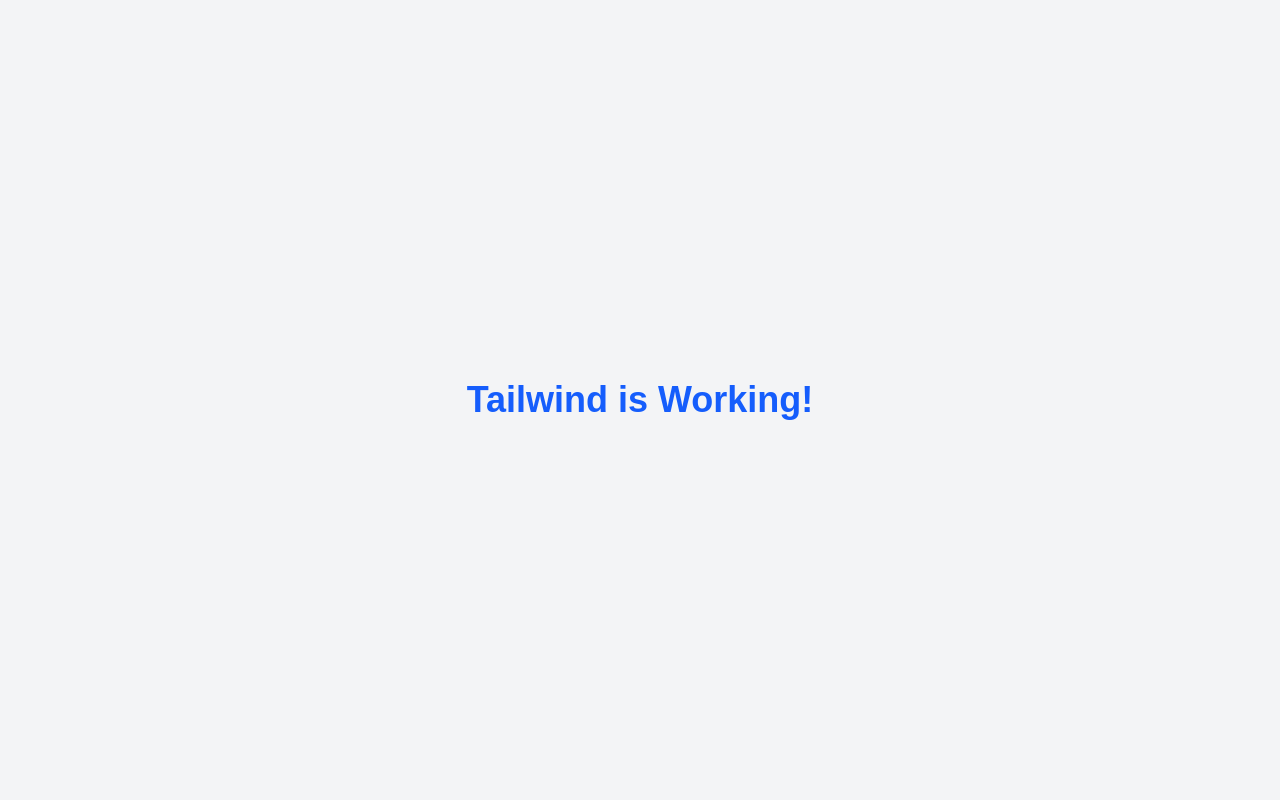
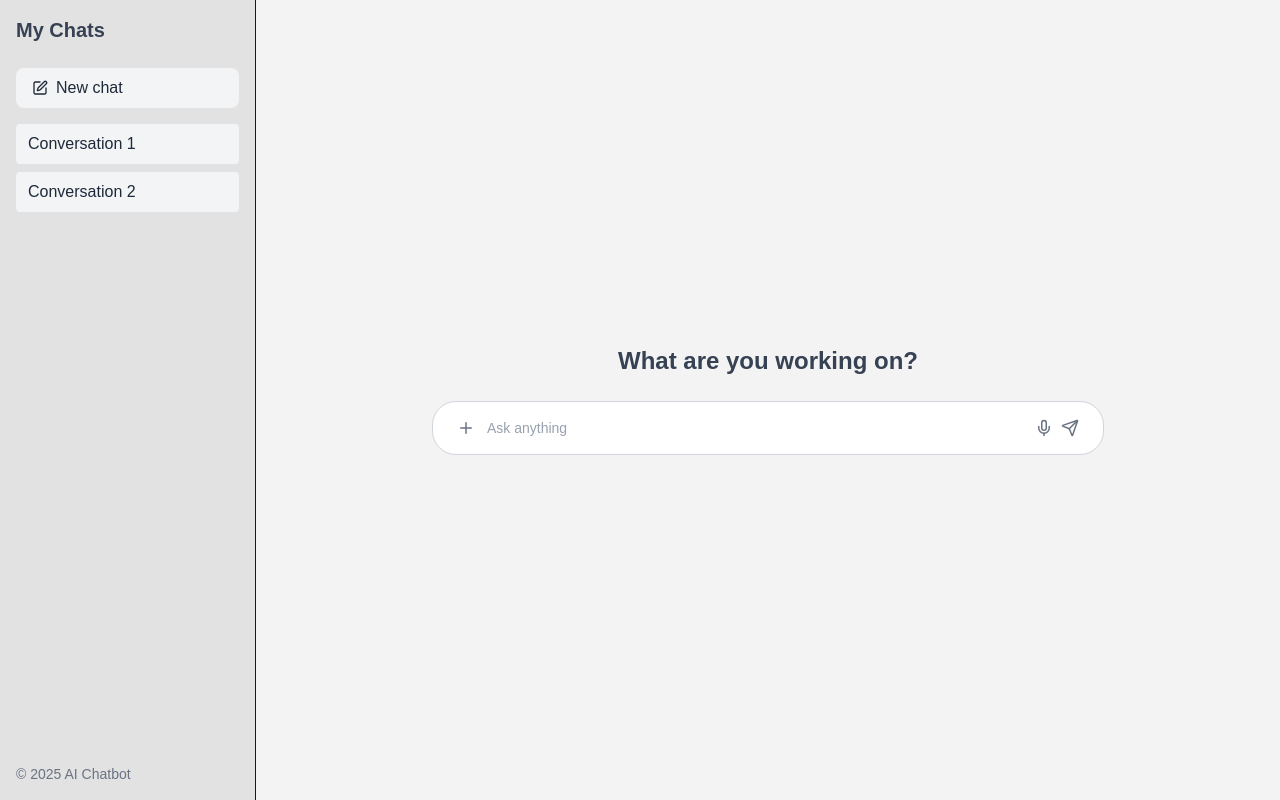
Before and after one commit to muhammad-12345/AI-Chatbot, a Next.js app: page / in a window 1280 px wide. Built offline with nearby package versions, Linux system fonts and the light colour scheme.

Commit message:
initial frontend implemented

```diff
--- a/package.json
+++ b/package.json
@@ -9,6 +9,11 @@
     "lint": "next lint"
   },
   "dependencies": {
+    "@emotion/react": "^11.14.0",
+    "@emotion/styled": "^11.14.0",
+    "@mui/icons-material": "^7.1.1",
+    "@mui/material": "^7.1.1",
+    "lucide-react": "^0.518.0",
     "next": "15.3.4",
     "react": "^19.0.0",
     "react-dom": "^19.0.0"
--- a/src/app/page.tsx
+++ b/src/app/page.tsx
@@ -1,9 +1,15 @@
-import Image from "next/image";
+'use client'
+
+import Sidebar from '@/components/Sidebar'
+import ChatBox from '@/components/Chatbox'
 
 export default function Home() {
   return (
-   <main className="flex min-h-screen items-center justify-center bg-gray-100">
-      <h1 className="text-4xl font-bold text-blue-600">Tailwind is Working!</h1>
+    <main className="min-h-screen h-screen flex bg-gray-50">
+      <Sidebar />
+      <div className="flex-1 flex flex-col">
+        <ChatBox />
+      </div>
     </main>
-  );
+  )
 }
--- /dev/null
+++ b/src/components/Chatbox.tsx
@@ -0,0 +1,125 @@
+'use client'
+
+import { useEffect, useRef, useState } from 'react'
+import { Plus, Mic, Send } from 'lucide-react'
+
+export default function ChatBox() {
+  type Message = { from: 'user' | 'ai'; text: string }
+  const [messages, setMessages] = useState<Message[]>([])
+  const [input, setInput] = useState('')
+  const messagesEndRef = useRef<HTMLDivElement | null>(null)
+
+  const sendMessage = () => {
+    if (!input.trim()) return
+    setMessages([...messages, { from: 'user', text: input }])
+    setInput('')
+    setTimeout(() => {
+      setMessages((prev) => [...prev, { from: 'ai', text: "Here's a reply from AI." }])
+    }, 1000)
+  }
+
+  useEffect(() => {
+    messagesEndRef.current?.scrollIntoView({ behavior: 'smooth' })
+  }, [messages])
+
+  const isEmpty = messages.length === 0
+
+  return (
+    <div className="flex flex-col h-screen w-full bg-[#f3f3f3] dark:bg-[#212121]">
+      {/* Chat Area */}
+      <div className={`flex-1 overflow-y-auto px-4 py-6 ${isEmpty ? 'flex items-center justify-center' : ''}`}>
+        <div className="w-full max-w-2xl mx-auto">
+          {isEmpty ? (
+            <div className="flex flex-col items-center justify-center w-full space-y-6 text-center">
+              <h2 className="text-2xl font-semibold text-gray-700 dark:text-gray-100">
+                What are you working on?
+              </h2>
+              <InputBar
+                input={input}
+                setInput={setInput}
+                sendMessage={sendMessage}
+                showRounded={true}
+              />
+            </div>
+          ) : (
+            <div className="flex flex-col space-y-4">
+              {messages.map((msg, i) => (
+                <div
+                  key={i}
+                  className={`px-4 py-3 rounded-xl text-sm w-fit ${
+                    msg.from === 'ai'
+                      ? 'bg-gray-200 dark:bg-gray-700 text-gray-800 dark:text-gray-100 self-start'
+                      : 'bg-blue-600 text-white self-end'
+                  }`}
+                >
+                  {msg.text}
+                </div>
+              ))}
+              <div ref={messagesEndRef} />
+            </div>
+          )}
+        </div>
+      </div>
+
+      {/* Bottom Input */}
+      {!isEmpty && (
+        <div className="border-t bg-white dark:bg-[#1a1a1a] dark:border-gray-800 px-4 py-4">
+          <div className="max-w-2xl mx-auto">
+            <InputBar
+              input={input}
+              setInput={setInput}
+              sendMessage={sendMessage}
+              showRounded={false}
+            />
+          </div>
+        </div>
+      )}
+    </div>
+  )
+}
+
+function InputBar({
+  input,
+  setInput,
+  sendMessage,
+  showRounded,
+}: {
+  input: string
+  setInput: (val: string) => void
+  sendMessage: () => void
+  showRounded: boolean
+}) {
+  return (
+    <div
+      className={`w-full flex items-center gap-3 ${
+        showRounded
+          ? 'bg-white dark:bg-[#2c2c2c] px-6 py-4 border border-gray-300 dark:border-gray-700 rounded-3xl'
+          : ''
+      }`}
+    >
+      {/* Plus Icon */}
+      <button title="Attach file" className="text-gray-500 dark:text-gray-400 hover:text-blue-500">
+        <Plus size={18} />
+      </button>
+
+      {/* Input */}
+      <input
+        value={input}
+        onChange={(e) => setInput(e.target.value)}
+        onKeyDown={(e) => e.key === 'Enter' && sendMessage()}
+        placeholder="Ask anything"
+        className="flex-1 bg-transparent outline-none text-gray-800 dark:text-white text-sm placeholder-gray-400 dark:placeholder-gray-500"
+      />
+
+      {/* Mic + Send */}
+      <div className="flex items-center gap-2 text-gray-500 dark:text-gray-400">
+        <button title="Mic (coming soon)" disabled>
+          <Mic size={18} />
+        </button>
+        <button onClick={sendMessage} title="Send">
+          <Send size={18} className="hover:text-blue-600 transition" />
+        </button>
+      </div>
+    </div>
+  )
+}
--- /dev/null
+++ b/src/components/Sidebar.tsx
@@ -0,0 +1,36 @@
+import { SquarePen } from 'lucide-react'
+
+export default function Sidebar() {
+  return (
+    <aside className="w-64 h-screen bg-[#e2e2e2] dark:bg-[#1a1919] border-r dark:border-gray-800 p-4 flex flex-col justify-between">
+      <div>
+        <h2 className="text-xl font-bold text-gray-700 dark:text-white mb-6">My Chats</h2>
+
+        <button className="w-full flex items-center justify-between bg-gray-100 dark:bg-gray-800 hover:bg-gray-200 dark:hover:bg-gray-700 text-gray-800 dark:text-gray-100 px-4 py-2 rounded-lg transition mb-4">
+          <div className="flex items-center gap-2">
+            <SquarePen size={16} />
+            <span>New chat</span>
+          </div>
+          {/* <span className="text-xs text-gray-400">Ctrl+Shift+O</span> */}
+        </button>
+
+        {/* Dummy chat list */}
+        <ul className="space-y-2">
+          {[1, 2].map((id) => (
+            <li
+              key={id}
+              className="px-3 py-2 bg-gray-100 dark:bg-gray-800 text-gray-800 dark:text-gray-100 rounded hover:bg-gray-200 dark:hover:bg-gray-700 cursor-pointer"
+            >
+              Conversation {id}
+            </li>
+          ))}
+        </ul>
+      </div>
+
+      {/* Theme toggle bottom */}
+      <div className="text-sm text-gray-500 mt-6">
+        © 2025 AI Chatbot
+      </div>
+    </aside>
+  )
+}
--- /dev/null
+++ b/src/components/Themetoggle.tsx
@@ -0,0 +1,19 @@
+'use client'
+import { useEffect, useState } from 'react'
+
+export default function ThemeToggle() {
+  const [dark, setDark] = useState(false)
+
+  useEffect(() => {
+    document.documentElement.classList.toggle('dark', dark)
+  }, [dark])
+
+  return (
+    <button
+      onClick={() => setDark(!dark)}
+      className="text-xs text-gray-500 dark:text-gray-300 hover:underline self-start"
+    >
+      {dark ? '☀ Light Mode' : '🌙 Dark Mode'}
+    </button>
+  )
+}
```
Also changed, not shown: 1 other file (tests, documents, lock files or other folders).
